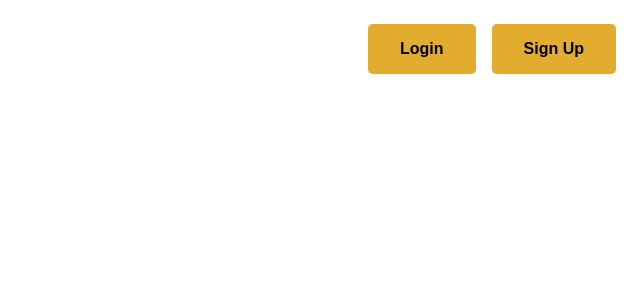
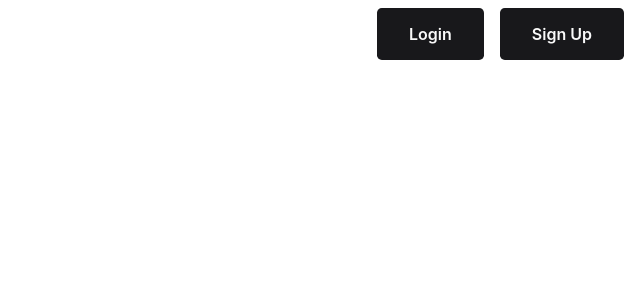
Before and after one commit to colmedev/IA-KuroJam, a React (Vite) app in the folder Frontend/: page / in a window 1280 px wide. Shown: the top 300 px of the page, without its empty margins (640-1280 px from the left). Built offline with nearby package versions, Linux system fonts and the light colour scheme.

Commit message:
style: :lipstick: add root variables and reseting the html

```diff
--- a/Frontend/src/index.css
+++ b/Frontend/src/index.css
@@ -1,10 +1,51 @@
+/*------ ROOT VARIABLE  ------*/
 :root {
-  --color-primary: #E2AC2F;
-  --color-secondary: #ebca7c;
-  --color-secondary-alt: #924F1B;
-  --color-tertiary: #2A0308;
-  --color-others: #7BA58D;
+  --bg-color: #FFD43B;
+  --color-text-title: #333333;
+  --color-text-title-secondary: #4e4d4d;
+  --color-primary: #18181b;
+  --color-text-subtitle: #555555;
+  --bg-color-secondary: #f8f8f8;
+  --bg-color-footer: #333333;
+  --color-link: #fafafa;
 }
+
+/*------ RESET ------*/
 * {
   box-sizing: border-box;
+  margin: 0;
+  padding: 0;
+  font-family: 'Inter', sans-serif;
 }
+
+/*------ App ------*/
+.career__path {
+  text-align: center;
+  padding-block: 3rem;
+  background-color: var(--bg-color-secondary);
+  opacity: 1;
+
+  & .career__cards {
+    display: flex;
+    flex-wrap: wrap;
+    justify-content: center;
+    gap: 2rem;
+    padding-block-start: 1.5rem;
+  }
+
+  & p {
+    color: var(--color-text-subtitle);
+  }
+}
+
+p {
+  font-weight: 600;
+}
+
+h2 {
+  color: var(--color-text-title-secondary);
+}
+
+h3 {
+  font-weight: 800;
+}
```
